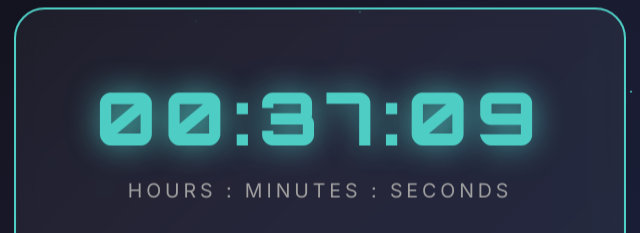
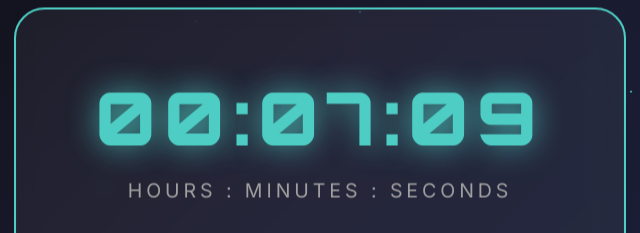
Before and after one commit to RC-JackOShea/Countdown, a plain HTML site: page index.html in a window 1280 px wide. Shown: the part 289-522 px from the top of the page, 320-960 px from the left. Drawn offline with Linux system fonts and the light colour scheme.

Commit message:
Update index.html

```diff
--- a/index.html
+++ b/index.html
@@ -176,7 +176,7 @@
 
             // Create target time for 5:30 PM AEST today
             const target = new Date();
-            target.setHours(17, 30, 0, 0); // 5:30 PM
+            target.setHours(17, 0, 0, 0); // 5:30 PM
 
             // Convert to AEST (UTC+10 or UTC+11 depending on daylight saving)
             // For simplicity, using UTC+10 (you can adjust if needed)
```
